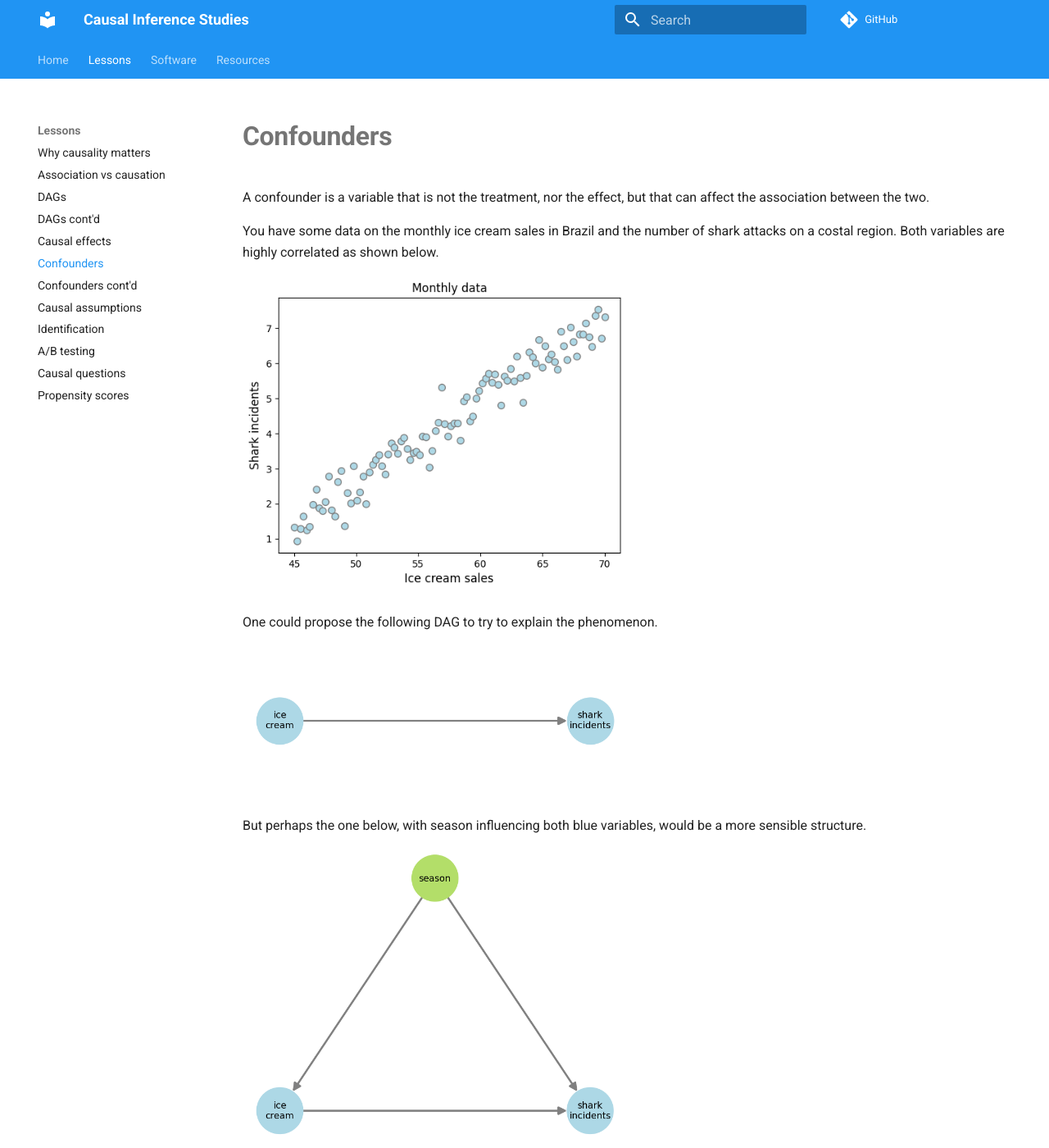
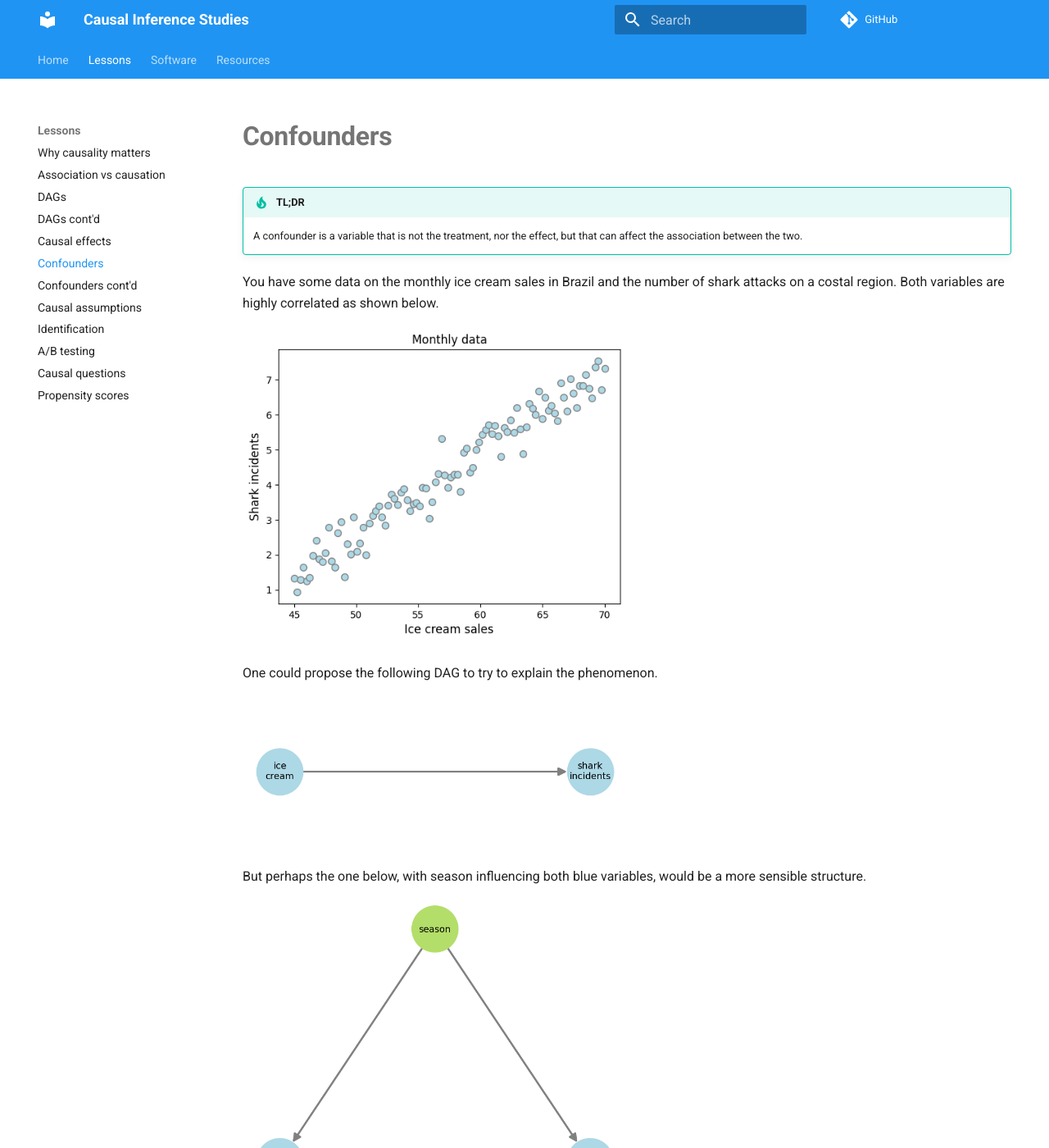
Before and after one commit to emilioMaddalena/causal-inference-studies, an MkDocs documentation site: the page built from material/confounders.md, in a window 1280 px wide and 1400 px high. Shown: the whole window at 82% size. Built offline with MkDocs 1.6.1 and Material for MkDocs 9.7.7, drawn with Linux system fonts in a browser that asks for light colours; comment, search, counter and statistics services are not loaded.

Commit message:
Use admonition blocks

```diff
--- a/material/confounders.md
+++ b/material/confounders.md
@@ -1,8 +1,7 @@
 # **Confounders**
 
-<div class="highlight-section">
-A confounder is a variable that is not the treatment, nor the effect, but that can affect the association between the two.
-</div>
+!!! tip "TL;DR"
+    A confounder is a variable that is not the treatment, nor the effect, but that can affect the association between the two.
 
 You have some data on the monthly ice cream sales in Brazil and the number of shark attacks on a costal region. Both variables are highly correlated as shown below.
 
@@ -19,10 +18,8 @@ But perhaps the one below, with season influencing both blue variables, would be
 
 **The season node is a confounder** as it affects both main variables of interest. In this example, it being summer drives up both ice cream sales and shark incident, giving the impression there is a causal link between the two.
 
----
-<div class="highlight-section">
-The three elemental confounds are: the <strong>fork</strong>, the <strong>pipe</strong>, and the <strong>collider</strong>.
-</div>
+!!! tip "TL;DR"
+    The three elemental confounds are: the <strong>fork</strong>, the <strong>pipe</strong>, and the <strong>collider</strong>.
 
 There are three main types of confounding structures, which are defined by 3-node diagrams. Any more complex DAG can be analyzed based on these.
 
```
